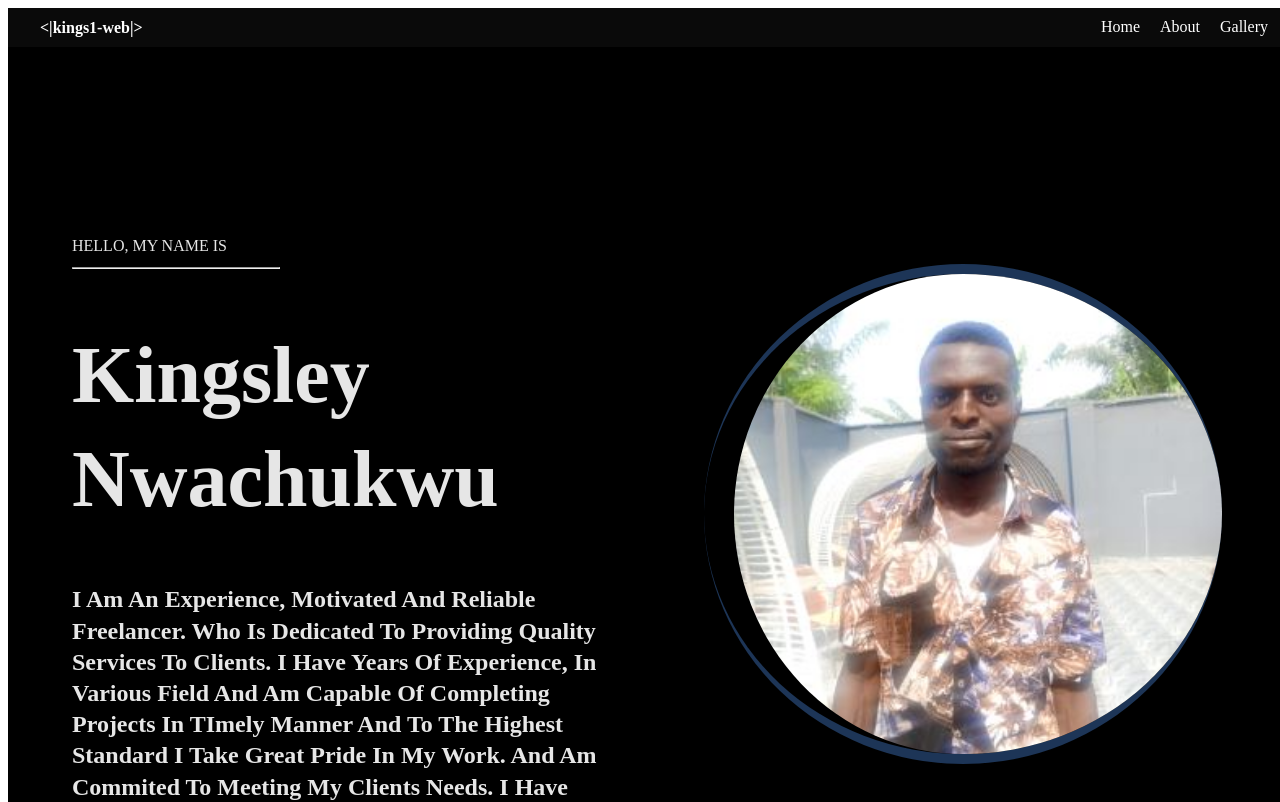
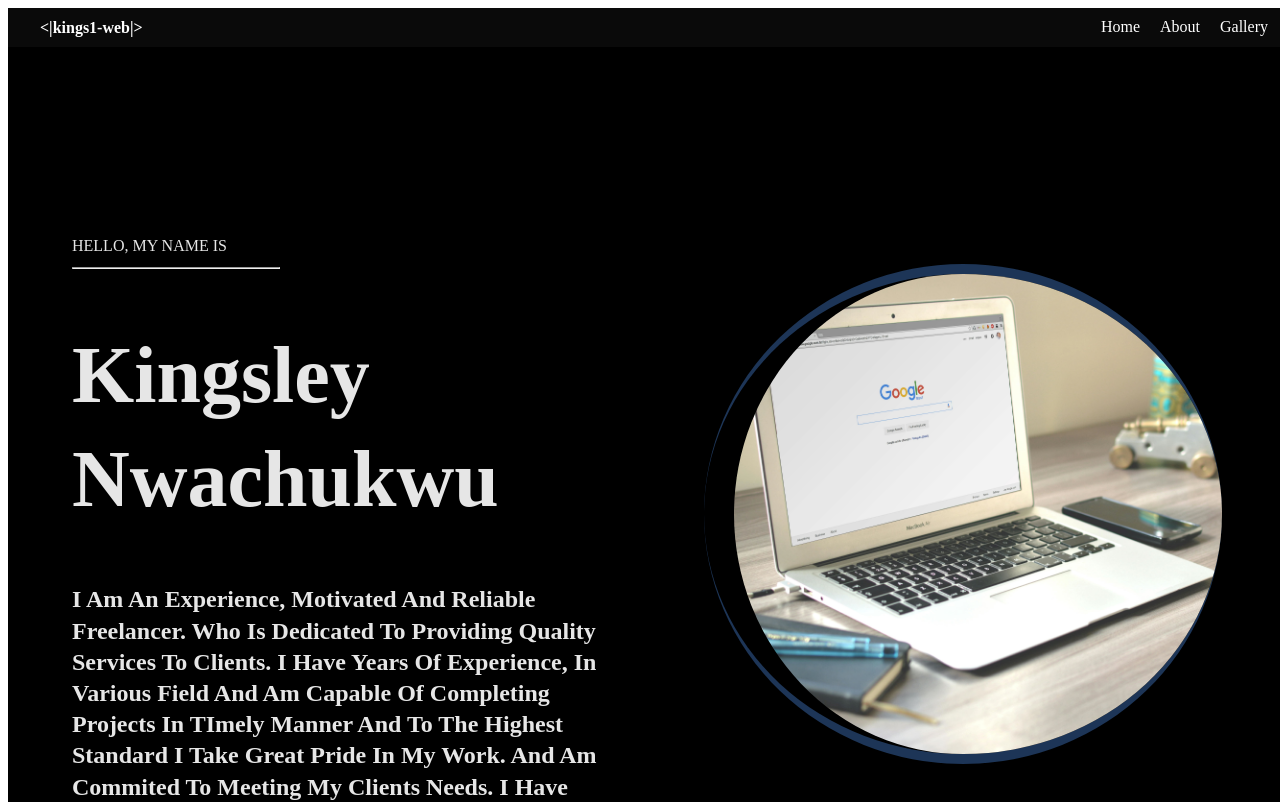
Before and after one commit to kings1-web/My-potfolio-website, a Vue app: page / in a window 1280 px wide. Shown: the top 802 px of the page. Built offline with nearby package versions, Linux system fonts and the light colour scheme.

Commit message:
my first commit

```diff
--- a/src/views/HomeView2.vue
+++ b/src/views/HomeView2.vue
@@ -28,7 +28,7 @@ services for any project.</h2>
 <a href="https://whatsapp.com/dl/code=UDEHscKNIm">text me for price</a>
 </div>
 <div class="image2">
-<img src="../assets/bg-13.jpg" alt="my profile image">
+<img src="../assets/bg-7.jpg" alt="my profile image">
 <h2>your priority is our business, <br>
 get in touch, <br>
 we are at your service.</h2>
```
